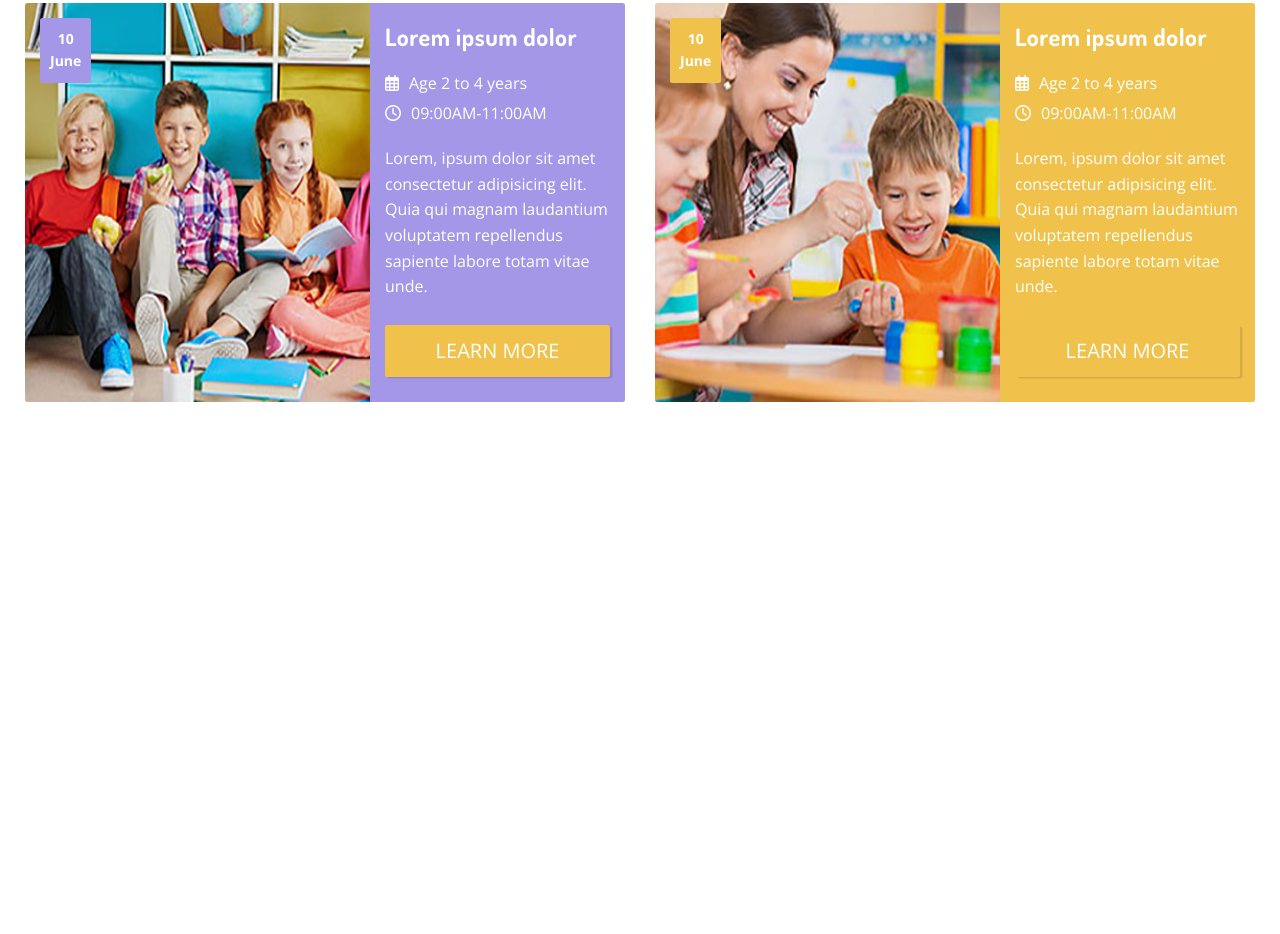
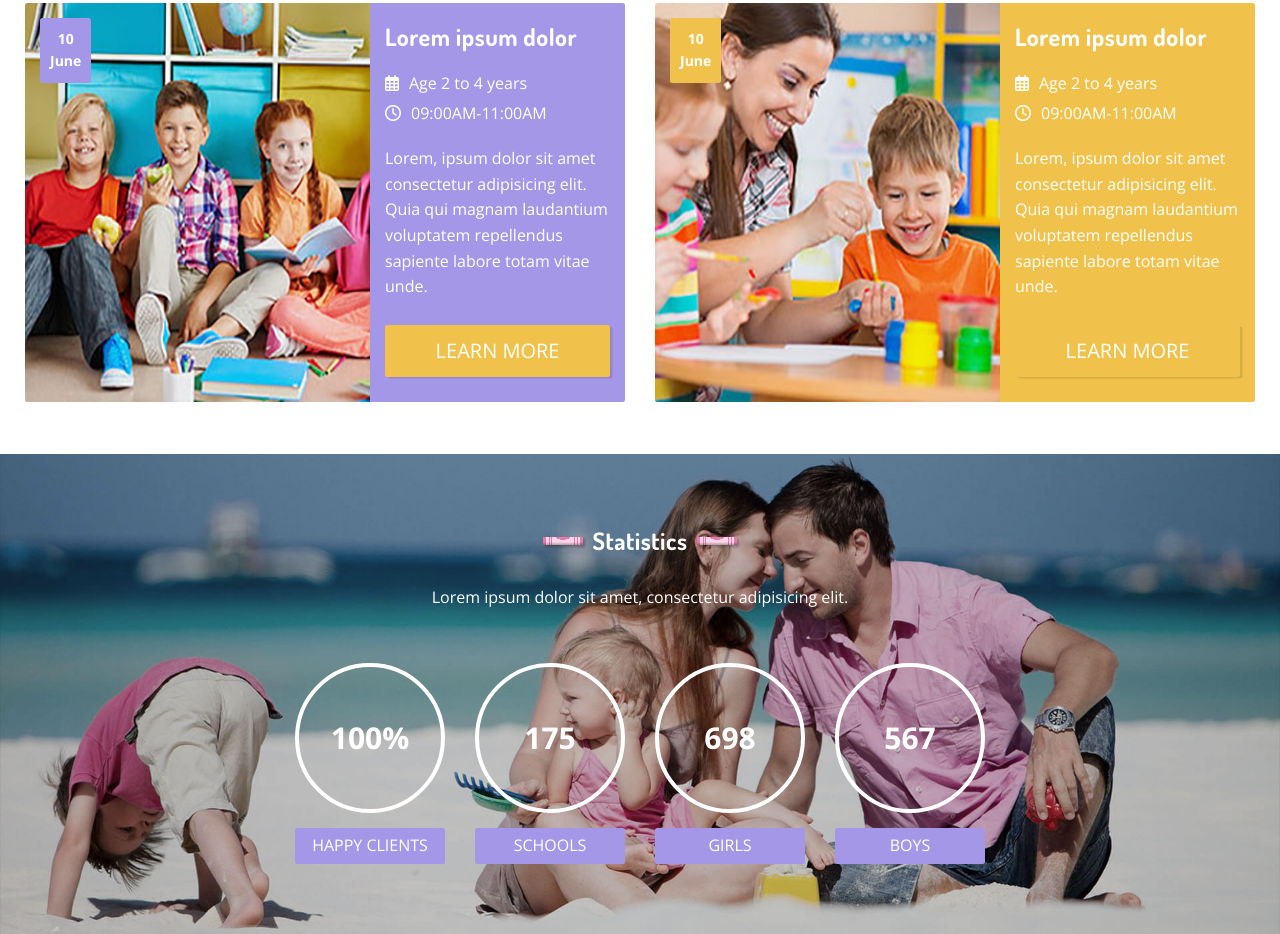
Before and after one commit to rakelbjork/G-uppgift, a plain HTML site: page index.html in a window 1280 px wide. Shown: the part 2786-3720 px from the top of the page. Before the commit the page ends 3240 px from the top, so only its background shows below. Drawn offline with nearby package versions, Linux system fonts and the light colour scheme.

Commit message:
Statistics

```diff
--- a/css/base.css
+++ b/css/base.css
@@ -91,7 +91,7 @@
      min-height: 100vh;
  }
 
- .h1, .h2, .h3, .h4, .h5, .h6, h1, h2, h4, h5, h6 { font-family: "Dosis", "Open Sans", sans-serif; font-weight: 700; letter-spacing: .05rem; }
+ .h1, .h2, .h3, .h4, .h5, .h6, h1, h2, h3, h4, h5, h6 { font-family: "Dosis", "Open Sans", sans-serif; font-weight: 700; letter-spacing: .05rem; }
  .ht, h1 { font-size: var(--distance-13); }
 
  /*****BACKGROUND*****/
--- a/css/layout.css
+++ b/css/layout.css
@@ -55,6 +55,9 @@
 .pr-12, .px-12 { padding-right: var(--distance-12);}
 .pl-12, .px-12 { padding-left: var(--distance-12);}
 
+.pt-2, .py-2 { padding-top: var(--distance-2);}
+.pb-2, .py-2 { padding-bottom: var(--distance-2);}
+
 /*TYPOGRAPHY*/
 .text-decoration-none { text-decoration: none;}
 .text-center { text-align: center;}
@@ -95,6 +98,7 @@ nav div a:not(:first-child) { margin-left: var(--distance-12);}
 .border-small-white { border: var(--border-xs-white);}
 .border-bottom-xs { border-bottom: var(--border-xs);}
 .border-sm { border: var(--border-sm);}
+.border-lg { border: var(--border-lg);}
 .border-transparent { border: var(--border-transparent);}
 
 
@@ -126,3 +130,9 @@ nav div a:not(:first-child) { margin-left: var(--distance-12);}
 /*ICONS*/
 .icon-feature { width: 7.6rem; height: 7.6rem; padding: 0.375rem;}
 .icon-circle { width: 6.2rem; height: 6.2rem; padding: 0rem;}
+
+/*STATISTIC*/
+.statistics-image {
+    background-image: url('../images/school images/images/fun-facts/fun-facts-bg-img.jpg');
+    background-repeat: no-repeat; background-size: cover; background-position: center;
+}
--- a/index.html
+++ b/index.html
@@ -393,5 +393,58 @@
             </div>
         </div>
     </section>
+
+    <!-- Statistics -->
+    <section class="p-12 text-white statistics-image">
+        <!-- Statistics Heading -->
+        <section class="d-flex justify-content-center align-items-center mt-15 mb-10">
+        <div class="crayon" style="--crayon-color: #ea77ad; --crayon-paper-color: #fdd7e9; --crayon-line-color: #ea77ad;"></div>
+        <h2 class="mx-4">Statistics</h2>
+        <div class="crayon" style="--crayon-color: #ea77ad; --crayon-paper-color: #fdd7e9; --crayon-line-color: #ea77ad;"></div>
+   </section>
+   <!-- Statistics Text -->
+   <div class="text-center mb-12">Lorem ipsum dolor sit amet, consectetur adipisicing elit.</div>
+
+   <!-- Statistics Circles -->
+   <div class="d-flex justify-content-center align-items-center mt-15 mb-10 text-center">
+       <div class="d-flex">
+           <!-- Circle 1-->
+           <div class="d-flex flex-column m-6">
+               <div class="d-flex flex-column justify-content-center align-items-center circle circle-lg border-lg mb-6">
+                   <div class="text-size-xxl text-bold">100%</div>
+               </div>
+               <div class="text-uppercase bg-primary px-4 py-2 border-radius">Happy Clients</div>
+
+           </div>
+
+           <!-- Circle 2-->
+           <div class="d-flex flex-column m-6">
+            <div class="d-flex flex-column justify-content-center align-items-center circle circle-lg border-lg mb-6">
+                <div class="text-size-xxl text-bold">175</div>
+            </div>
+            <div class="text-uppercase bg-primary px-4 py-2 border-radius">Schools</div>
+
+            </div>
+            <!-- Circle 3-->
+           <div class="d-flex flex-column m-6">
+            <div class="d-flex flex-column justify-content-center align-items-center circle circle-lg border-lg mb-6">
+                <div class="text-size-xxl text-bold">698</div>
+            </div>
+            <div class="text-uppercase bg-primary px-4 py-2 border-radius">Girls</div>
+
+            </div>
+            <!-- Circle 4-->
+           <div class="d-flex flex-column m-6">
+            <div class="d-flex flex-column justify-content-center align-items-center circle circle-lg border-lg mb-6">
+                <div class="text-size-xxl text-bold">567</div>
+            </div>
+            <div class="text-uppercase bg-primary px-4 py-2 border-radius">Boys</div>
+
+        </div>
+       </div>
+
+   </div>
+
+  </section>
 </body>
 </html>
```
Also changed, not shown: 1 other file.
